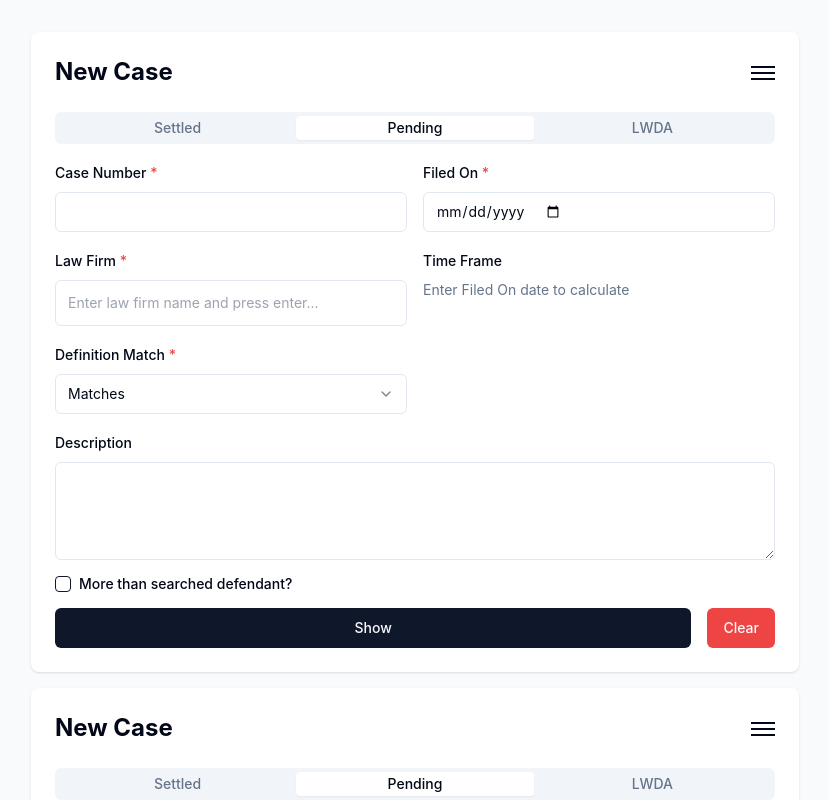
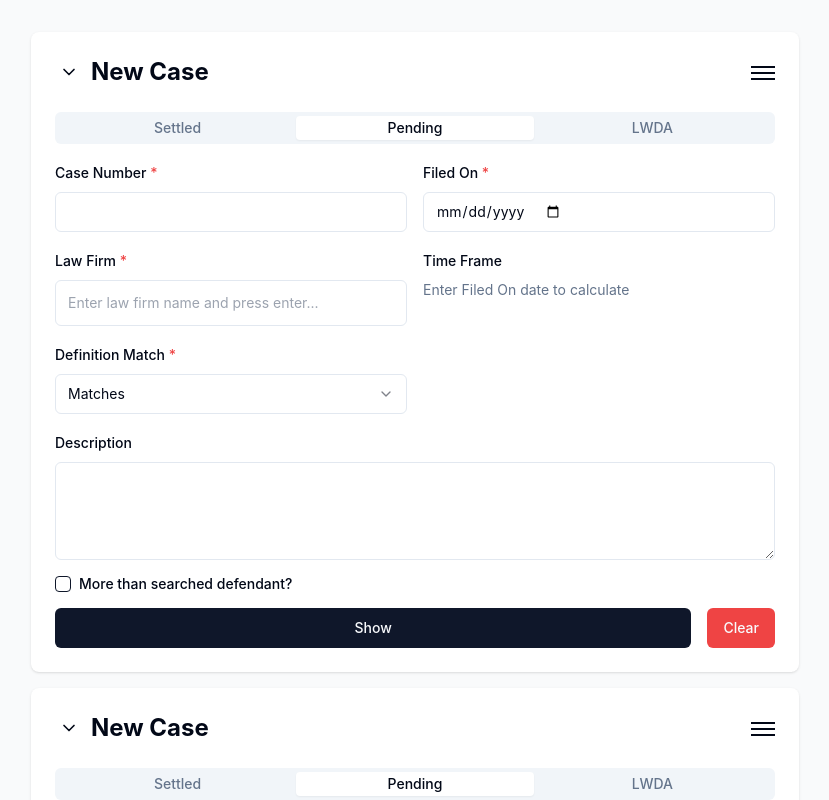
Before and after one commit to Gevork-Manukyan/LR-Form, a React (Vite) app: page / in a window 1280 px wide. Shown: the top 800 px of the page, without its empty margins (225-1054 px from the left). Built offline with nearby package versions, Linux system fonts and the light colour scheme.

Commit message:
adds chevron to min and max lawsuit

```diff
--- a/src/components/Lawsuit.tsx
+++ b/src/components/Lawsuit.tsx
@@ -13,6 +13,7 @@ import { PARTNER_LAWFIRMS, SPECIAL_LAWFIRMS } from '../lib/constants';
 import { Sidebar } from '../components/ui/Sidebar';
 import { HamburgerMenu } from '../components/ui/HamburgerMenu';
 import { SidebarToggle } from '../components/ui/SidebarToggle';
+import { ChevronRight } from 'lucide-react';
 
 export default function Lawsuit() {
   const [formData, setFormData] = useState<FormData>({
@@ -54,6 +55,7 @@ export default function Lawsuit() {
   const [isInitialLoad, setIsInitialLoad] = useState(true);
   const [showValidation, setShowValidation] = useState(false);
   const [isSidebarOpen, setIsSidebarOpen] = useState(false);
+  const [isMinimized, setIsMinimized] = useState(false);
 
   // Add these near the top of the component
   const isPartnerLawFirm = PARTNER_LAWFIRMS.some(partnerFirm =>
@@ -173,11 +175,24 @@ export default function Lawsuit() {
   return (
     <div className="max-w-3xl w-[1000px] relative">
       <div className="p-6 bg-white rounded-lg shadow relative z-50">
-        <div className="flex justify-between items-center mb-6">
-          <h1 className="text-2xl font-bold">{formData.caseNumber || 'New Case'}</h1>
+        <div className="flex justify-between items-center">
+          <div className="flex items-center gap-2">
+            <button
+              onClick={() => setIsMinimized(!isMinimized)}
+              className="p-1 hover:bg-gray-100 rounded transition-transform duration-300"
+            >
+              <ChevronRight className={`w-5 h-5 transition-transform duration-300 ${!isMinimized ? 'rotate-90' : ''}`} />
+            </button>
+            <h2 className="text-2xl font-bold">{formData.caseNumber || 'New Case'}</h2>
+          </div>
+          {!isMinimized &&
             <HamburgerMenu isOpen={isSidebarOpen} onClick={() => setIsSidebarOpen(!isSidebarOpen)} />
+          }
         </div>
-        <Form onSubmit={handleSubmit}>
+        <div className={`transition-all duration-300 ${isMinimized ? 'h-0 overflow-hidden' : 'h-auto'}`}>
+          {!isMinimized && (
+            <>
+              <Form className='mt-6' onSubmit={handleSubmit}>
                 <FormFields
                   formData={formData}
                   setFormData={setFormData}
@@ -205,7 +220,6 @@ export default function Lawsuit() {
                   </button>
                 </div>
 
-          {/* Formatted Display Section */}
                 {showOutput && (
                   <FormOutput
                     formData={formData}
@@ -214,6 +228,9 @@ export default function Lawsuit() {
                   />
                 )}
               </Form>
+            </>
+          )}
+        </div>
       </div>
 
       {/* Sidebar */}
```
Lines whose indentation alone changed are shown as unchanged.
